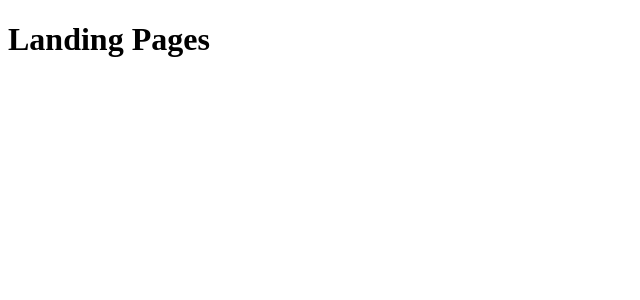
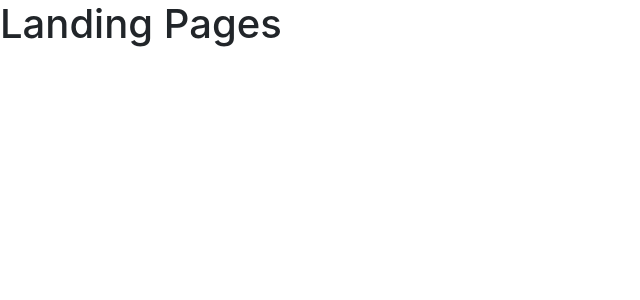
Before and after one commit to sithwin/ticketing, a Next.js app in the folder client/: page / in a window 1280 px wide. Shown: the top 300 px of the page, without its empty margins (0-640 px from the left). Built offline with nearby package versions, Linux system fonts and the light colour scheme.

Commit message:
install bootstrap

```diff
--- a/client/package.json
+++ b/client/package.json
@@ -11,6 +11,7 @@
   "author": "",
   "license": "ISC",
   "dependencies": {
+    "bootstrap": "^4.6.0",
     "next": "^10.0.5",
     "react": "^17.0.1",
     "react-dom": "^17.0.1"
--- /dev/null
+++ b/client/pages/_app.js
@@ -0,0 +1,5 @@
+import "bootstrap/dist/css/bootstrap.css";
+
+export default ({ Component, pageProps }) => {
+  return <Component {...pageProps} />;
+};
```
Also changed, not shown: 1 other file (tests, documents, lock files or other folders).
